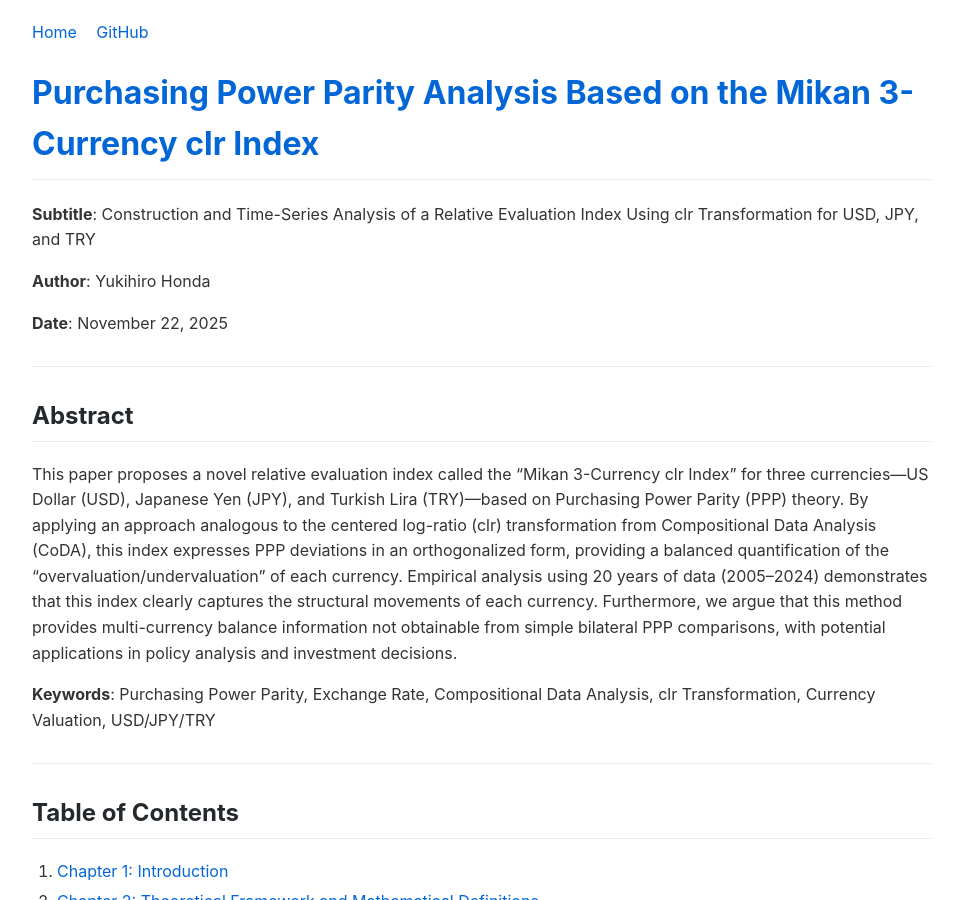
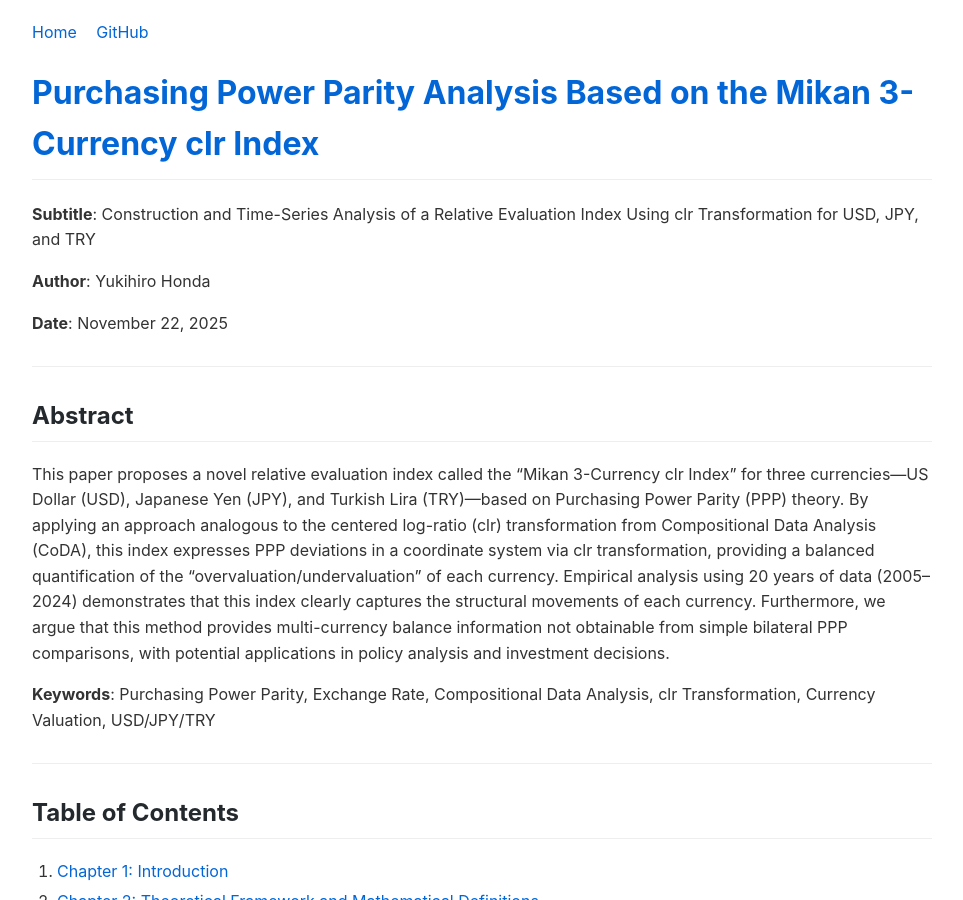
Before and after one commit to onigirito/MCI_Mikan-3-Currency-clr-Index_, a Jekyll site: the page built from docs/FULL_PAPER_EN.md, in a window 1280 px wide and 900 px high. Shown: the whole window, without its empty margins (158-1121 px from the left). Built offline with Jekyll 4.4.1, drawn with Linux system fonts in a browser that asks for light colours; our own code applies the rules of GitHub Pages for plain Markdown files; some of the changed text lies outside the part shown.

Commit message:
Fix terminology issues identified in external analysis
1. Abstract: Replace 'orthogonalized form' with 'coordinate system via clr transformation'
   - More accurate description of clr transformation's mathematical nature
   - Avoids misleading use of 'orthogonalization' terminology

2. Section 1.2.2: Clarify triangular arbitrage notation
   - Separate nominal exchange rate relationships (always hold)
   - Distinguish from PPP deviation rates (involve different benchmarks)
   - Resolves confusion between ln(S) relationships and d notation

```diff
--- a/docs/FULL_PAPER_EN.md
+++ b/docs/FULL_PAPER_EN.md
@@ -10,7 +10,7 @@
 
 ## Abstract
 
-This paper proposes a novel relative evaluation index called the "Mikan 3-Currency clr Index" for three currencies—US Dollar (USD), Japanese Yen (JPY), and Turkish Lira (TRY)—based on Purchasing Power Parity (PPP) theory. By applying an approach analogous to the centered log-ratio (clr) transformation from Compositional Data Analysis (CoDA), this index expresses PPP deviations in an orthogonalized form, providing a balanced quantification of the "overvaluation/undervaluation" of each currency. Empirical analysis using 20 years of data (2005–2024) demonstrates that this index clearly captures the structural movements of each currency. Furthermore, we argue that this method provides multi-currency balance information not obtainable from simple bilateral PPP comparisons, with potential applications in policy analysis and investment decisions.
+This paper proposes a novel relative evaluation index called the "Mikan 3-Currency clr Index" for three currencies—US Dollar (USD), Japanese Yen (JPY), and Turkish Lira (TRY)—based on Purchasing Power Parity (PPP) theory. By applying an approach analogous to the centered log-ratio (clr) transformation from Compositional Data Analysis (CoDA), this index expresses PPP deviations in a coordinate system via clr transformation, providing a balanced quantification of the "overvaluation/undervaluation" of each currency. Empirical analysis using 20 years of data (2005–2024) demonstrates that this index clearly captures the structural movements of each currency. Furthermore, we argue that this method provides multi-currency balance information not obtainable from simple bilateral PPP comparisons, with potential applications in policy analysis and investment decisions.
 
 **Keywords**: Purchasing Power Parity, Exchange Rate, Compositional Data Analysis, clr Transformation, Currency Valuation, USD/JPY/TRY
 
```
Also changed, not shown: other parts of docs/FULL_PAPER_EN.md (+2 -1 lines), docs/FULL_PAPER_CORRECTED.md (+3 -2 lines).
